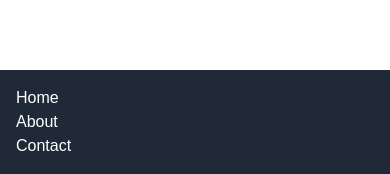
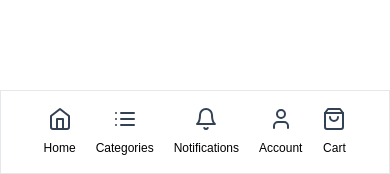
Before and after one commit to Brien-Austin/shoppink, a React (Vite) app: page / in a window 390 px wide. Shown: the part 670-844 px from the top of the page. Built offline with nearby package versions, Linux system fonts and the light colour scheme.

Commit message:
sm-navbar changes

```diff
--- a/src/components/NavBar/SmNavBar.tsx
+++ b/src/components/NavBar/SmNavBar.tsx
@@ -1,12 +1,18 @@
+import { Bell, Home, List, ShoppingBag, User } from 'lucide-react'
 import React from 'react'
 
 const SmNavBar:React.FC = () => {
   return (
-    <nav className=" lg:hidden sm:block fixed bottom-0 left-0 w-full bg-gray-800 text-white p-4">
+    <nav className=" lg:hidden sm:block fixed bottom-0 left-0 w-full border  text-white p-4 px-5">
 
-    <div>Home</div>
-    <div>About</div>
-    <div>Contact</div>
+    <div className='flex justify-center items-center gap-5 mx-5'>
+    <div className='flex flex-col gap-2 items-center text-black text-[12px]'><Home className='text-slate-700'/>Home</div>
+    <div className='flex flex-col gap-2 items-center text-black text-[12px]'><List className='text-slate-700'/>Categories</div>
+    <div className='flex flex-col gap-2 items-center text-black text-[12px]'><Bell className='text-slate-700'/>Notifications</div>
+    <div className='flex flex-col gap-2 items-center text-black text-[12px]'><User className='text-slate-700'/>Account</div>
+    <div className='flex flex-col gap-2 items-center text-black text-[12px]'><ShoppingBag className='text-slate-700'/>Cart</div>
+
+    </div>
   </nav>
   )
 }
```
